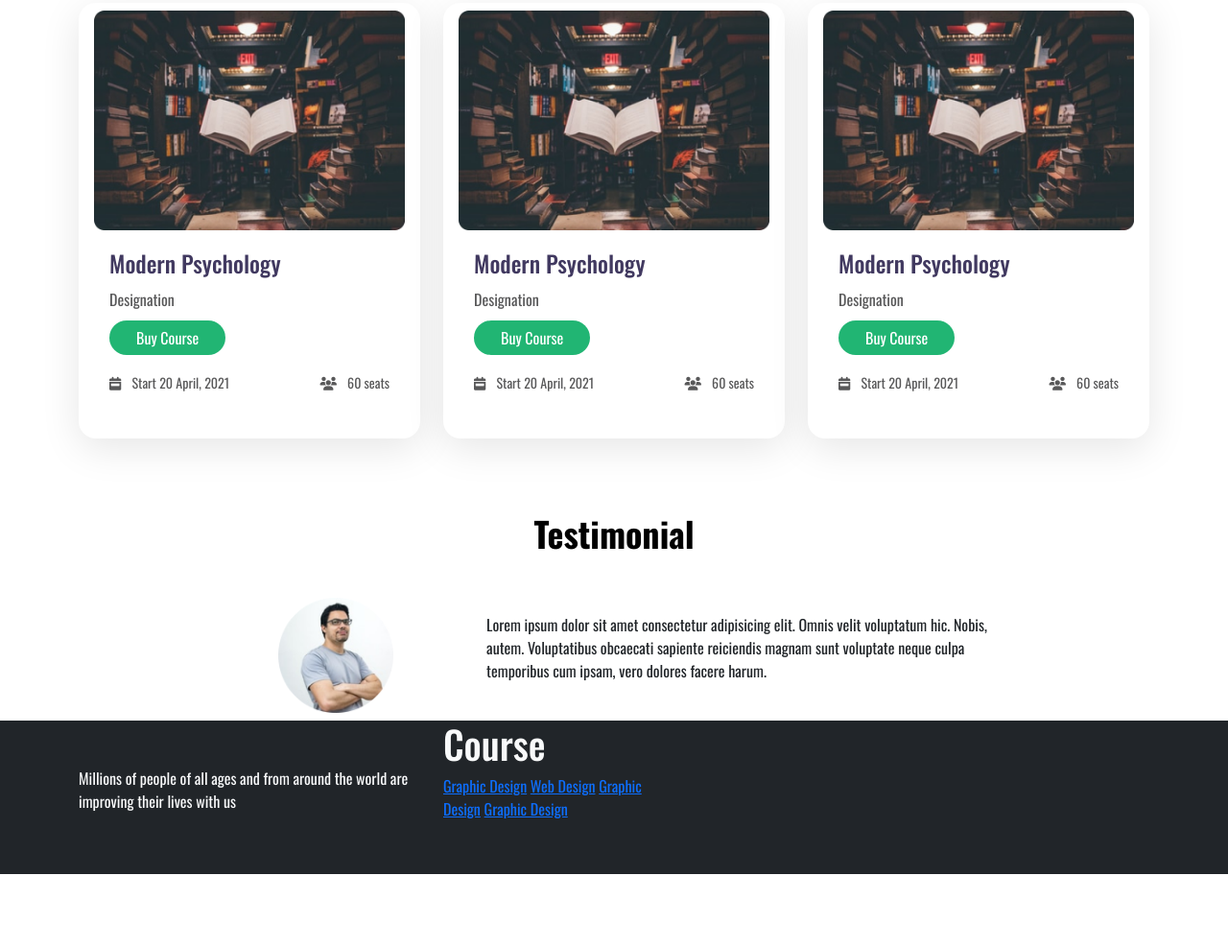
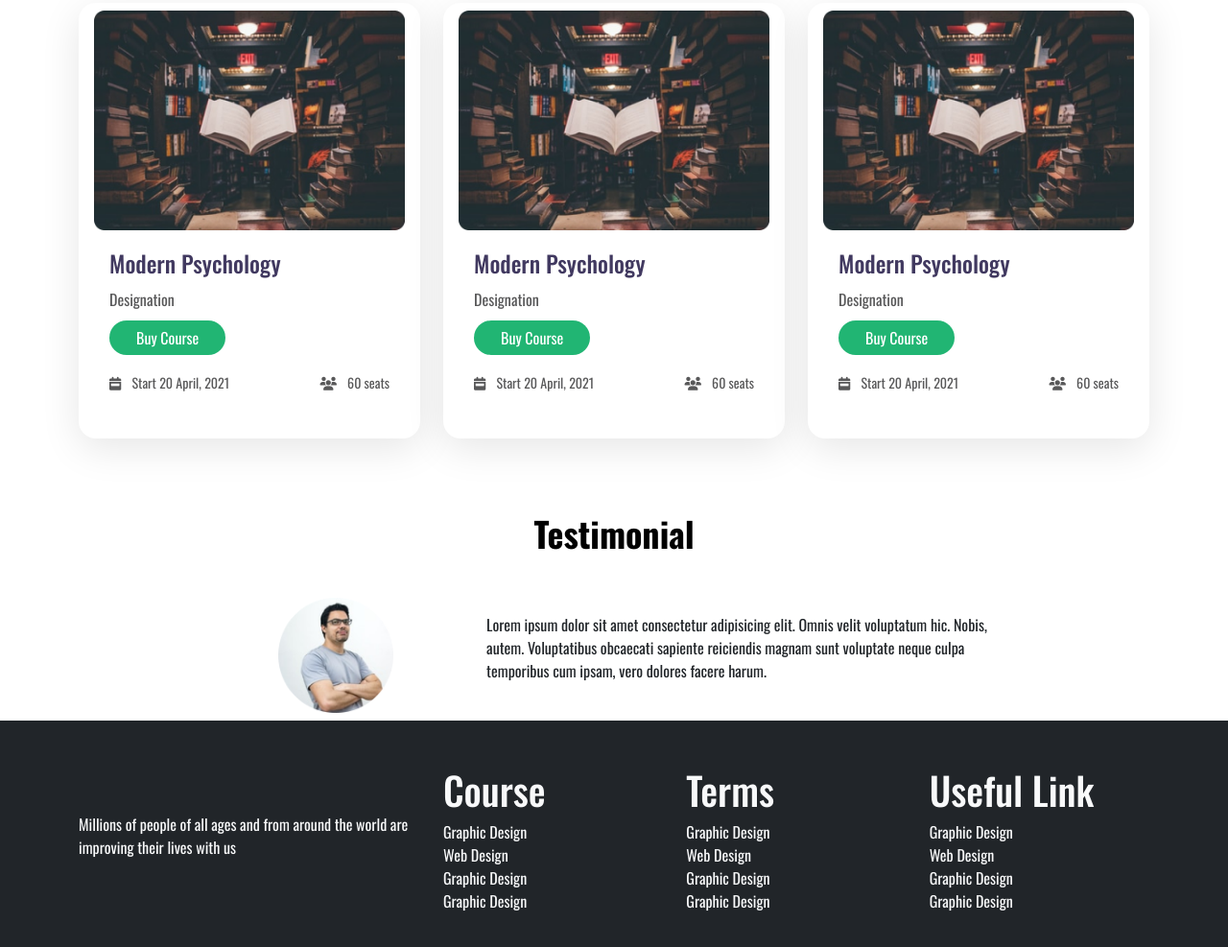
Before and after one commit to Tasnim63/e-school, a plain HTML site: page index.html in a window 1280 px wide. Shown: the part 1296-2283 px from the top of the page at 96% size. Before the commit the page ends 2207 px from the top, so only its background shows below. Drawn offline with nearby package versions, Linux system fonts and the light colour scheme.

Commit message:
footer added

```diff
--- a/css/style.css
+++ b/css/style.css
@@ -4,6 +4,8 @@
   margin: 0;
   padding: 0;
   font-family: "Oswald", sans-serif;
+  list-style: none;
+  text-decoration: none;
 }
 button {
   border: none;
@@ -12,6 +14,7 @@ a {
   list-style: none;
   text-decoration: none;
 }
+
 :root {
   --primary-color: #21b573;
 }
--- a/index.html
+++ b/index.html
@@ -292,7 +292,7 @@
     <!-- ----------------------------
                           footer section
       --------------------------- -->
-    <section class="footer bg-dark text-light">
+    <section class="footer bg-dark text-light py-5">
       <footer class="container">
         <div class="row">
           <div class="col-md-4 py-5">
@@ -300,16 +300,28 @@
               the world are improving their lives with us</p>
           </div>
           <div class="col-md-8">
-            <div class="row">
+            <div class="row gy-5">
               <div class="col-md-4">
                 <h1>Course</h1>
-                <a href="">Graphic Design</a>
-                <a href="">Web Design</a>
-                <a href="">Graphic Design</a>
-                <a href="">Graphic Design</a>
+                <li><a class=" text-decoration-none text-light" href="">Graphic Design</a></li>
+               <li> <a class=" text-decoration-none text-light" href="">Web Design</a></li>
+             <li>   <a class=" text-decoration-none text-light" href="">Graphic Design</a></li>
+              <li>  <a class=" text-decoration-none text-light" href="">Graphic Design</a></li>
               </div>
-              <div class="col-md-4"></div>
-              <div class="col-md-4"></div>
+              <div class="col-md-4">
+                <h1>Terms</h1>
+                <li><a class=" text-decoration-none text-light" href="">Graphic Design</a></li>
+               <li> <a class=" text-decoration-none text-light" href="">Web Design</a></li>
+             <li>   <a class=" text-decoration-none text-light" href="">Graphic Design</a></li>
+              <li>  <a class=" text-decoration-none text-light" href="">Graphic Design</a></li>
+              </div>
+              <div class="col-md-4">
+                <h1>Useful Link</h1>
+                <li><a class=" text-decoration-none text-light" href="">Graphic Design</a></li>
+               <li> <a class=" text-decoration-none text-light" href="">Web Design</a></li>
+             <li>   <a class=" text-decoration-none text-light" href="">Graphic Design</a></li>
+              <li>  <a class=" text-decoration-none text-light" href="">Graphic Design</a></li>
+              </div>
             </div>
           </div>
         </div>
```
